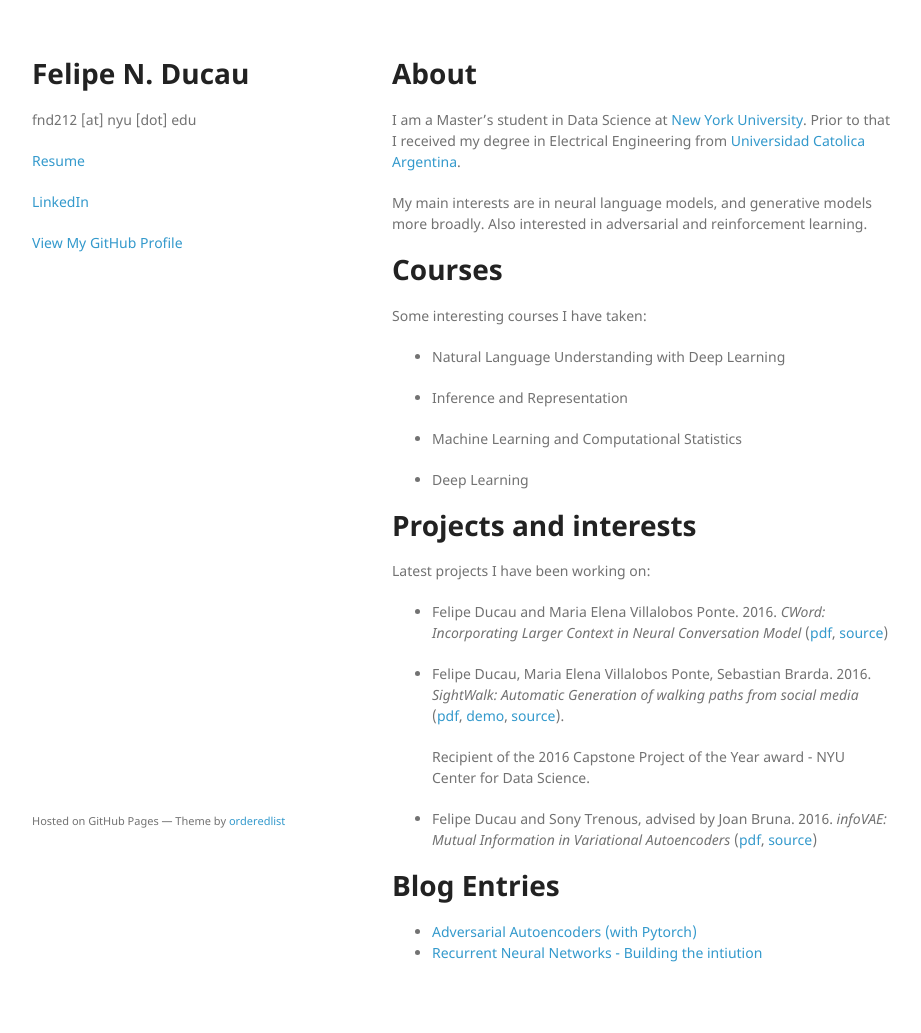
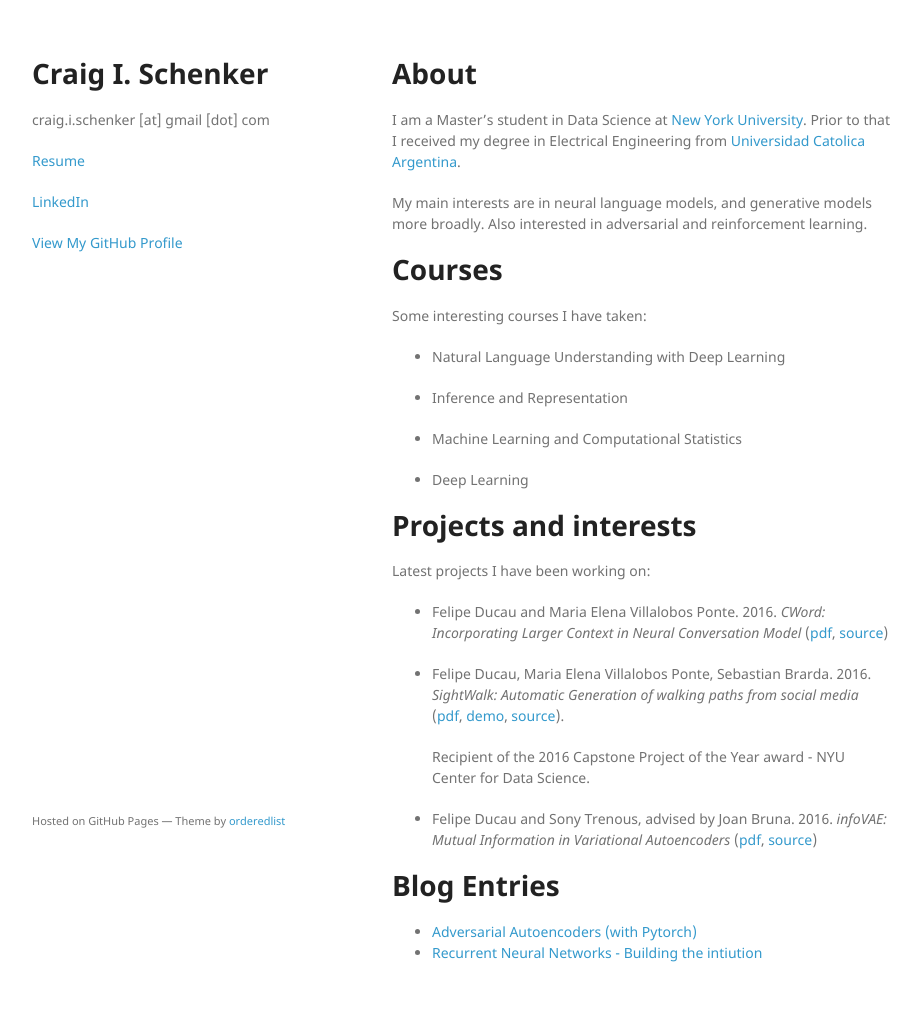
Before and after one commit to cischenker/cischenker.github.io, a Jekyll site: the page built from index.md, in a window 1280 px wide. Shown: the whole page, without its empty margins (178-1099 px from the left). Built offline with Jekyll 4.4.1, drawn with Linux system fonts in a browser that asks for light colours; our own code applies the rules of GitHub Pages for plain Markdown files.

Commit message:
changing links

```diff
--- a/_config.yml
+++ b/_config.yml
@@ -1,5 +1,5 @@
-title: Felipe N. Ducau
-description: fnd212 [at] nyu [dot] edu
+title: Craig I. Schenker
+description: craig.i.schenker [at] gmail [dot] com
 show_downloads: false
 google_analytics:
 theme:
--- a/_layouts/default.html
+++ b/_layouts/default.html
@@ -17,7 +17,7 @@
         <h1>{{ site.title | default: site.github.repository_name }}</h1>
         <p>{{ site.description | default: site.github.project_tagline }}</p>
         <p class="view"><a href="https://github.com/fducau/fducau.github.io/blob/master/DUCAU_CV.pdf">Resume</a></p>
-        <p class="view"><a href="https://www.linkedin.com/in/felipe-ducau-6946706b">LinkedIn</a></p>
+        <p class="view"><a href="https://www.linkedin.com/in/craig-schenker-96524189">LinkedIn</a></p>
 
         {% if site.github.is_project_page %}
           <p class="view"><a href="{{ site.github.repository_url }}">View the Project on GitHub <small>{{ github_name }}</small></a></p>
```
